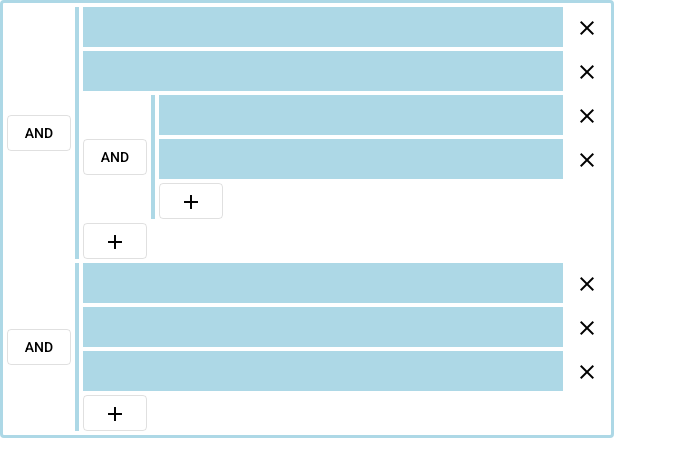
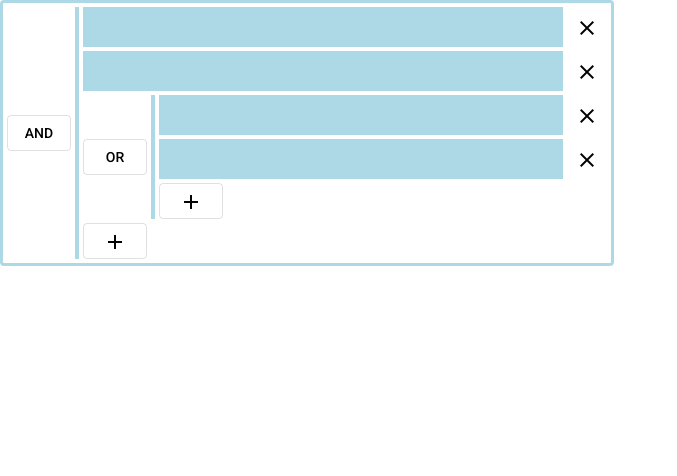
Before and after one commit to hsiaofongw/angular-lab, an Angular app: page / in a window 1280 px wide. Shown: the top 476 px of the page, without its empty margins (0-677 px from the left). Built offline with nearby package versions, Linux system fonts and the light colour scheme.

Commit message:
chore: 完成了逻辑树的数据与样式分离

```diff
--- a/src/app/public-components/logic-input/logic-input/logic-input.component.html
+++ b/src/app/public-components/logic-input/logic-input/logic-input.component.html
@@ -1,32 +1,4 @@
 <div class="logic-input-control-container">
-  <div class="login-condition-outer-container">
-    <div class="logic-operator-color-bar-container">
-      <app-logic-operator-button></app-logic-operator-button>
-      <div class="color-bar"></div>
-    </div>
-
-    <div class="logic-conditions-container">
-      <ng-container *ngTemplateOutlet="leaf"></ng-container>
-      <ng-container *ngTemplateOutlet="leaf"></ng-container>
-
-      <div class="login-condition-outer-container">
-        <div class="logic-operator-color-bar-container">
-          <app-logic-operator-button></app-logic-operator-button>
-          <div class="color-bar"></div>
-        </div>
-
-        <div class="logic-conditions-container">
-          <ng-container *ngTemplateOutlet="leaf"></ng-container>
-          <ng-container *ngTemplateOutlet="leaf"></ng-container>
-
-          <app-condition-add-button></app-condition-add-button>
-        </div>
-      </div>
-
-      <app-condition-add-button></app-condition-add-button>
-    </div>
-  </div>
-
   <cdk-tree [dataSource]="dataSource" [treeControl]="treeControl">
     <!-- This is the tree node template for leaf nodes -->
     <cdk-nested-tree-node *cdkTreeNodeDef="let node" class="example-tree-node" [cdkTreeNodePadding]="0">
@@ -41,7 +13,7 @@
     >
       <div class="login-condition-outer-container">
         <div class="logic-operator-color-bar-container">
-          <app-logic-operator-button></app-logic-operator-button>
+          <app-logic-operator-button [inputLogicOperator]="node.operator"></app-logic-operator-button>
           <div class="color-bar"></div>
         </div>
 
--- a/src/app/public-components/logic-input/logic-input/logic-input.component.ts
+++ b/src/app/public-components/logic-input/logic-input/logic-input.component.ts
@@ -1,27 +1,9 @@
-import { Component, Input, OnInit } from '@angular/core';
-import { ILogicNode, LogicNodeOperator } from '../interfaces';
+import { LogicNodeOperator, ILogicNode } from 'src/app/public-components/logic-input/interfaces';
+import { Component, Input, OnInit, SimpleChanges } from '@angular/core';
 import {NestedTreeControl} from '@angular/cdk/tree';
 import {ArrayDataSource} from '@angular/cdk/collections';
 
-/**
- * Food data with nested structure.
- * Each node has a name and an optiona list of children.
- */
-interface TreeNode {
-  name: string;
-  children?: TreeNode[];
-}
-
-const TREE_DATA: TreeNode[] = [
-  {
-    name: 'Fruit',
-    children: [
-      {name: 'Apple'},
-      {name: 'Banana'},
-      {name: 'Fruit loops'},
-    ]
-  }
-];
+type BranchLogicNode = ILogicNode<unknown, LogicNodeOperator>;
 
 @Component({
   selector: 'app-logic-input',
@@ -30,10 +12,10 @@ const TREE_DATA: TreeNode[] = [
 })
 export class LogicInputComponent implements OnInit {
 
-  treeControl = new NestedTreeControl<TreeNode> (node => node.children);
-  dataSource = new ArrayDataSource(TREE_DATA);
+  treeControl = new NestedTreeControl<BranchLogicNode>(node => (node.conditions as Array<BranchLogicNode>));
+  dataSource = new ArrayDataSource([] as BranchLogicNode[]);
 
-  hasChild = (_: number, node: TreeNode) => !!node.children && node.children.length > 0;
+  hasChild = (_: number, node: BranchLogicNode) => node.operator !== 'identity';
 
   @Input()
   conditionTree?: ILogicNode<unknown, LogicNodeOperator>;
@@ -43,4 +25,11 @@ export class LogicInputComponent implements OnInit {
   ngOnInit(): void {
   }
 
+  ngOnChanges(changes: SimpleChanges): void {
+    if (this.conditionTree) {
+      const nodes = [this.conditionTree];
+      this.dataSource = new ArrayDataSource(nodes);
+    }
+  }
+
 }
--- a/src/app/public-components/logic-input/logic-operator-button/logic-operator-button.component.ts
+++ b/src/app/public-components/logic-input/logic-operator-button/logic-operator-button.component.ts
@@ -18,7 +18,6 @@ export class LogicOperatorButtonComponent implements OnInit {
   /** 输入的逻辑操作符 */
   @Input()
   inputLogicOperator?: LogicOperator;
-
 
   constructor() { }
 
```
